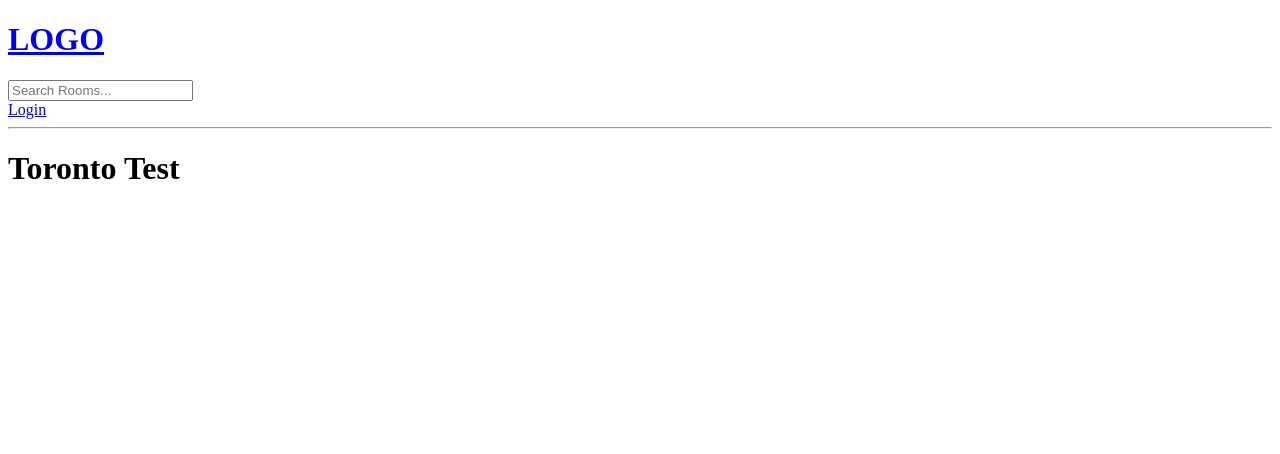
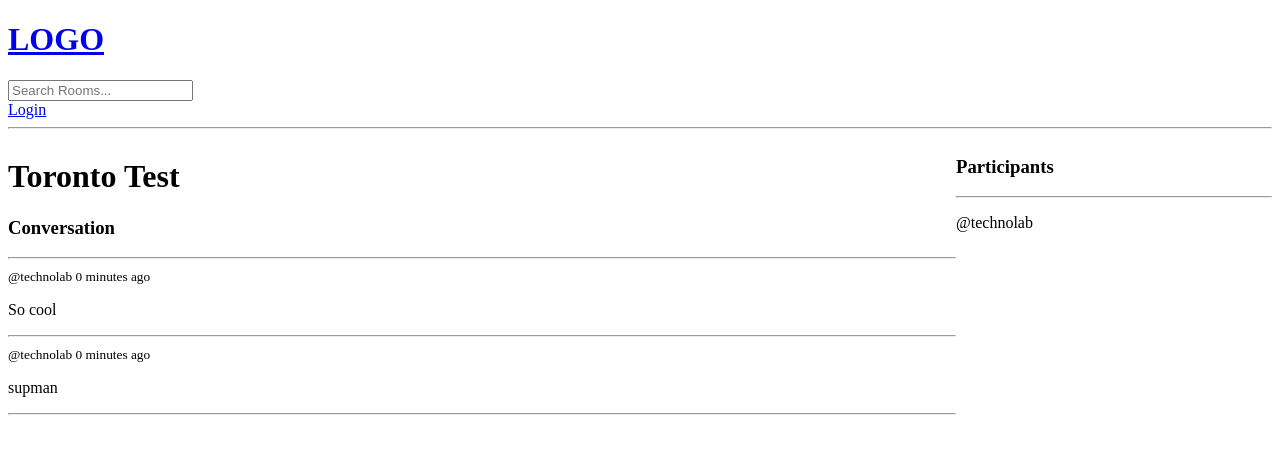
Before and after one commit to Ialzouby/StudyBud-Repo, a Django app: page /room/5/ in a window 1280 px wide. Shown: the top 454 px of the page. Run offline with Django 5.2, Linux system fonts and the light colour scheme; data comes from the database, SQL or seed files in the repository; both versions use the stored data as it was after the commit.

Commit message:
Activity Feed

```diff
--- a/base/models.py
+++ b/base/models.py
@@ -14,7 +14,7 @@ class Room(models.Model):
     topic = models.ForeignKey(Topic, on_delete=models.SET_NULL, null=True)
     name = models.CharField(max_length=200)
     description = models.TextField(null=True, blank=True)
-    # participants =
+    participants = models.ManyToManyField(User, related_name='participants', blank=True)
     updated = models.DateTimeField(auto_now=True)
     created = models.DateTimeField(auto_now_add=True)
 
--- a/base/templates/base/room.html
+++ b/base/templates/base/room.html
@@ -1,6 +1,59 @@
 {% extends 'main.html' %}
 
 {% block content %}
+<style>
+    .room-container{
+        display: grid;
+        grid-template-columns: 3fr 1fr
+    }
+</style>
+<div class="room-container">
+
+    <div>
+
+
 <h1>{{room.name}}</h1>
 
-{% endblock content %}
+<p>{{room.description}}</p>
+
+<div class="content-wrapper">
+    <h3>Conversation</h3>
+    <hr>
+
+    {% for message in room_messages %}
+    <div>
+        {% if request.user == message.user %}
+        <a href="{% url 'delete-message' message.id %}">Delete</a>
+        {% endif %}
+        <small>@{{message.user}}   {{message.created|timesince}} ago</small>
+        <p>{{message.body}}</p>
+        <hr>
+    </div>
+    {% endfor %}
+</div>
+
+{% if request.user.is_authenticated %}
+<div class="comment-form">
+<form method="POST" action="">
+    {% csrf_token %}
+    <input type="text" name="body" placeholder="Write your message here..."/>
+
+</form>
+</div>
+{% endif %}
+    </div>
+
+    <div>
+        <h3>Participants</h3>
+        <hr>
+
+        {% for user in participants %}
+        <div>
+            <p>@{{user.username}}</p>
+        </div>
+
+        {% endfor %}
+    </div>
+
+</div>
+{% endblock %}
--- a/base/urls.py
+++ b/base/urls.py
@@ -11,7 +11,9 @@ urlpatterns = [
     path('room/<str:pk>/', views.room, name='room'),
     path('create-room/', views.createRoom, name="create-room"),
     path('update-room/<str:pk>/', views.updateRoom, name="update-room"),
-    path('delete-room/<str:pk>/', views.deleteRoom, name="delete-room")
+    path('delete-room/<str:pk>/', views.deleteRoom, name="delete-room"),
+    path('delete-message/<str:pk>/', views.deleteMessage, name="delete-message")
+
 
 
 ]
--- a/base/views.py
+++ b/base/views.py
@@ -6,7 +6,7 @@ from django.db.models import Q
 from django.contrib.auth.models import User
 from django.contrib.auth import authenticate, login, logout
 from django.contrib.auth.forms import UserCreationForm
-from .models import Room, Topic
+from .models import Room, Topic, Message
 from .forms import RoomForm
 
 
@@ -81,7 +81,18 @@ def home(request):
 
 def room(request, pk):
     room = Room.objects.get(id=pk)
-    context = {'room' : room}
+    room_messages = room.message_set.all().order_by('-created')
+    participants = room.participants.all()
+    if request.method == 'POST':
+        message = Message.objects.create(
+           user=request.user,
+           room=room,
+           body=request.POST.get('body')
+        )
+        room.participants.add(request.user)
+        return redirect('room', pk=room.id)
+
+    context = {'room' : room, 'room_messages' : room_messages, 'participants' : participants}
     return render(request, 'base/room.html', context)
 
 
@@ -129,3 +140,15 @@ def deleteRoom(request, pk):
         room.delete()
         return redirect('home')
     return render(request, 'base/delete.html', {'obj' : room})
+
+@login_required(login_url='login')
+def deleteMessage(request, pk):
+    message = Message.objects.get(id=pk)
+
+    if request.user != message.user:
+        return HttpResponse('Youre not allowed in!')
+
+    if request.method == 'POST' :
+        message.delete()
+        return redirect('home')
+    return render(request, 'base/delete.html', {'obj' : room})
```
Also changed, not shown: base/migrations/0003_alter_room_options.py (added), base/migrations/0004_room_participants.py (added), db.sqlite3.
